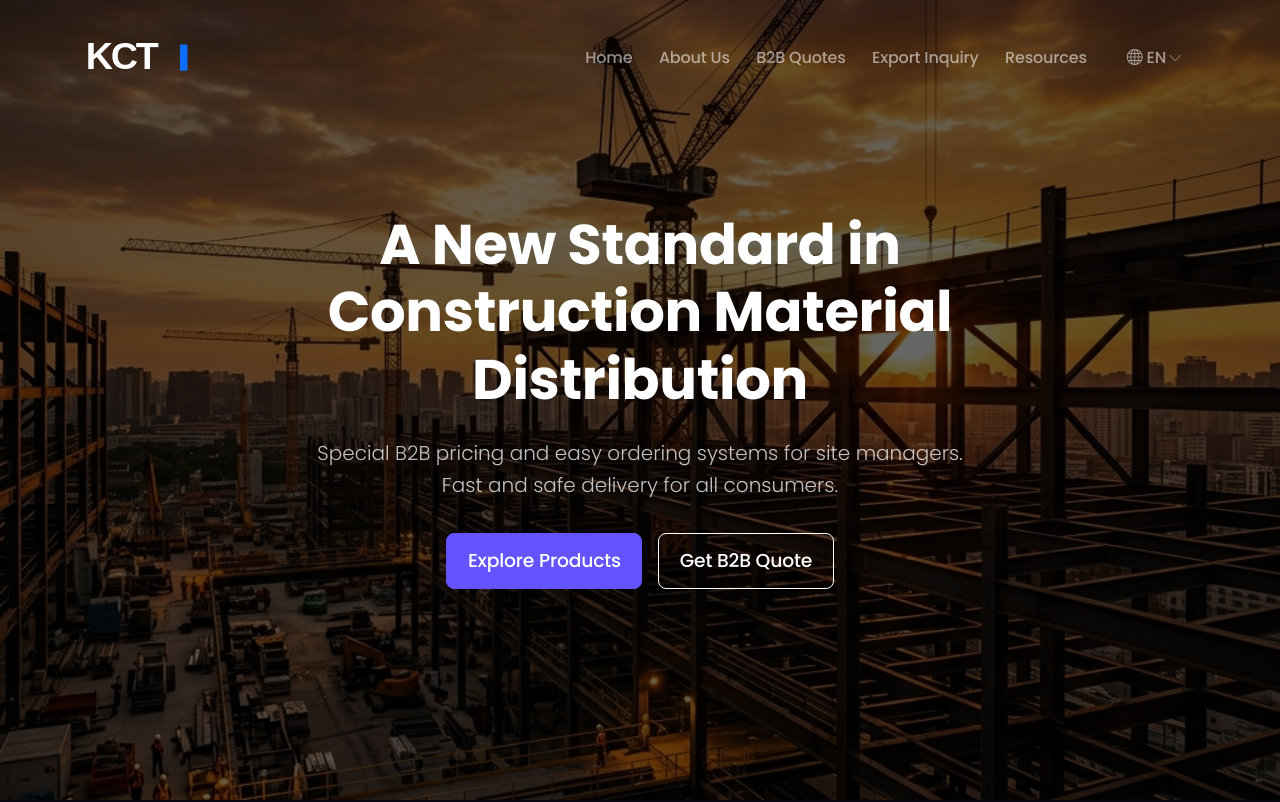
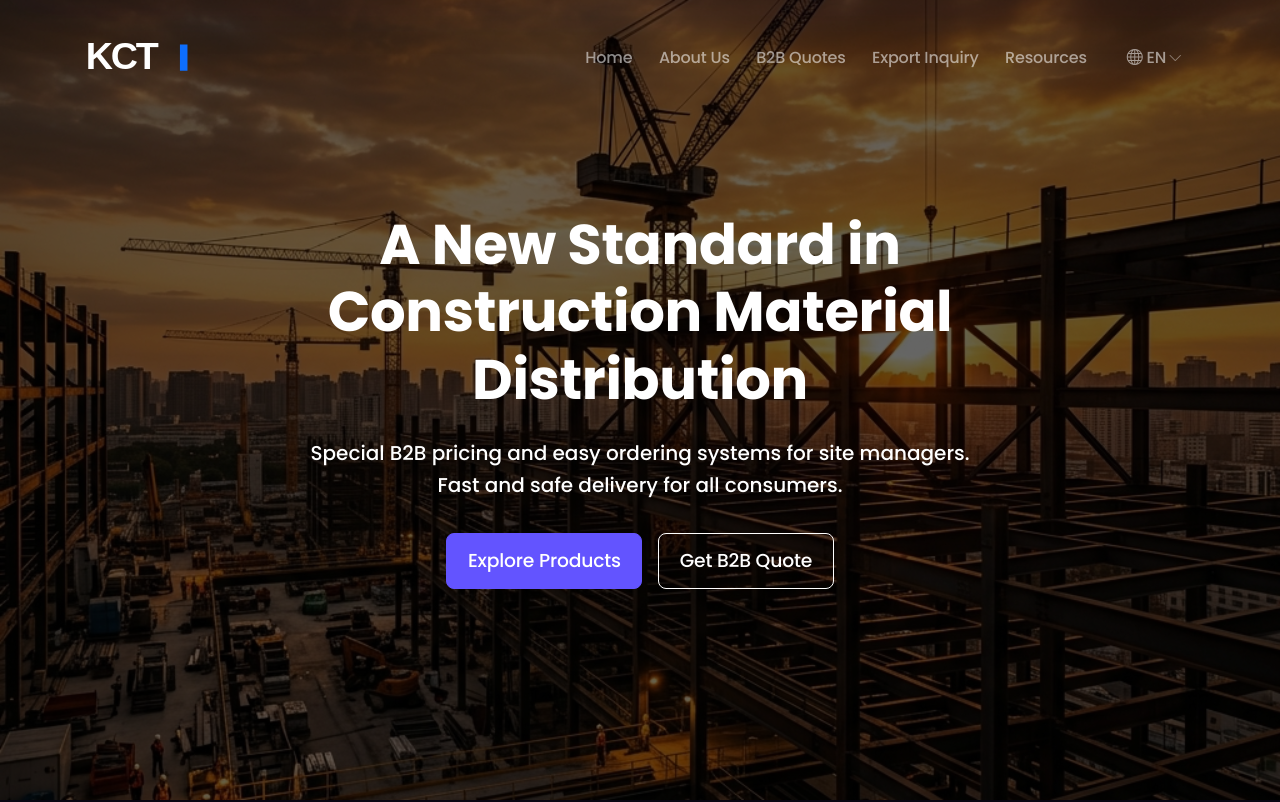
Before and after one commit to insang2/kct_sil, a Next.js app: page /en in a window 1280 px wide. Shown: the top 802 px of the page. Built offline with nearby package versions, Linux system fonts and the light colour scheme.

Commit message:
style: enhance Hero description readability (remove opacity, add fw-medium)

```diff
--- a/app/[lang]/page.tsx
+++ b/app/[lang]/page.tsx
@@ -12,7 +12,7 @@ export default async function Home({ params }: { params: Promise<{ lang: 'ko' |
           <div className="row align-items-center">
             <div className="col-lg-8 mx-auto text-center text-white">
               <h1 className="display-4 mb-4 fw-bold">{dict.hero.title}</h1>
-              <p className="lead mb-5 opacity-75">
+              <p className="lead mb-5 text-white fw-medium">
                 {dict.hero.description_1}<br />
                 {dict.hero.description_2}
               </p>
```
